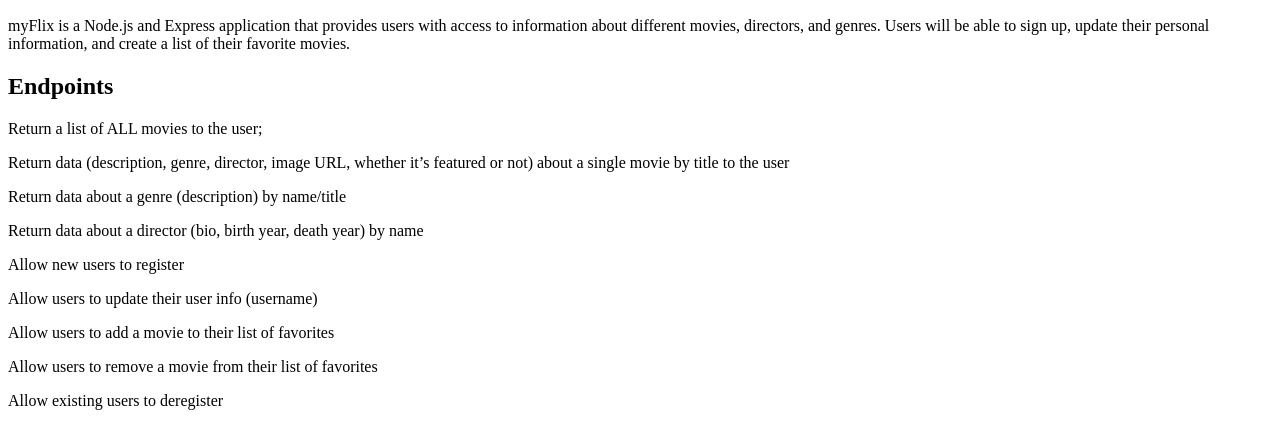
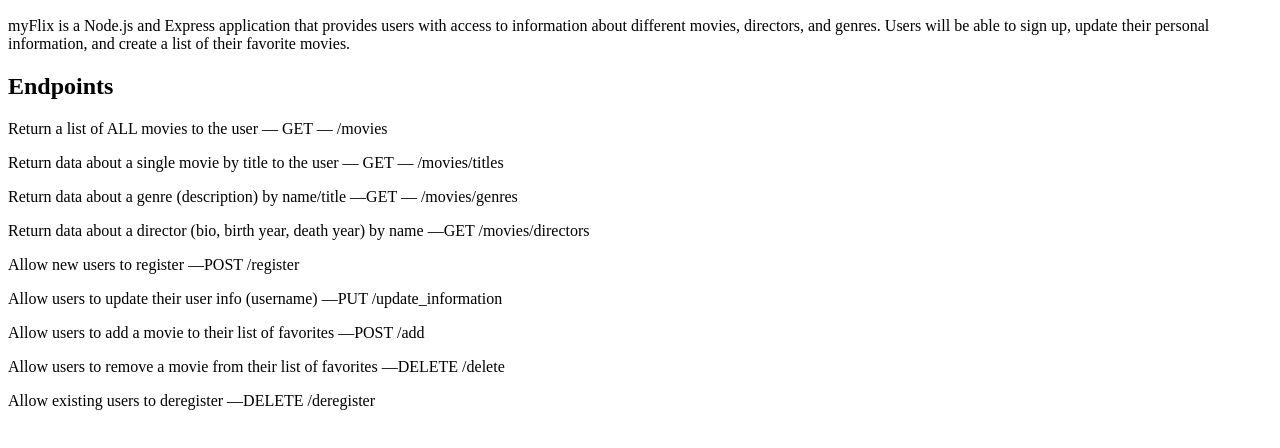
Before and after one commit to kayleebowers/movie-api, a website: page public/documentation.html in a window 1280 px wide. Shown: the part 110-558 px from the top of the page. Drawn offline with Linux system fonts and the light colour scheme.

Commit message:
style: add method and endpoint to user goals

```diff
--- a/public/documentation.html
+++ b/public/documentation.html
@@ -16,14 +16,14 @@
       list of their favorite movies.
     </p>
     <h2>Endpoints</h2>
-      <p>Return a list of ALL movies to the user;</p>
-      <p>Return data (description, genre, director, image URL, whether it’s featured or not) about a single movie by title to the user</p>
-      <p>Return data about a genre (description) by name/title</p>
-      <p>Return data about a director (bio, birth year, death year) by name</p>
-      <p>Allow new users to register</p>
-      <p>Allow users to update their user info (username)</p>
-      <p>Allow users to add a movie to their list of favorites</p>
-      <p>Allow users to remove a movie from their list of favorites</p>
-      <p>Allow existing users to deregister</p>
+      <p>Return a list of ALL movies to the user — GET — /movies</p>
+      <p>Return data about a single movie by title to the user — GET — /movies/titles</p>
+      <p>Return data about a genre (description) by name/title —GET — /movies/genres </p>
+      <p>Return data about a director (bio, birth year, death year) by name —GET /movies/directors </p>
+      <p>Allow new users to register —POST /register </p>
+      <p>Allow users to update their user info (username) —PUT /update_information </p>
+      <p>Allow users to add a movie to their list of favorites —POST /add </p>
+      <p>Allow users to remove a movie from their list of favorites —DELETE /delete </p>
+      <p>Allow existing users to deregister —DELETE /deregister </p>
   </body>
 </html>
```
